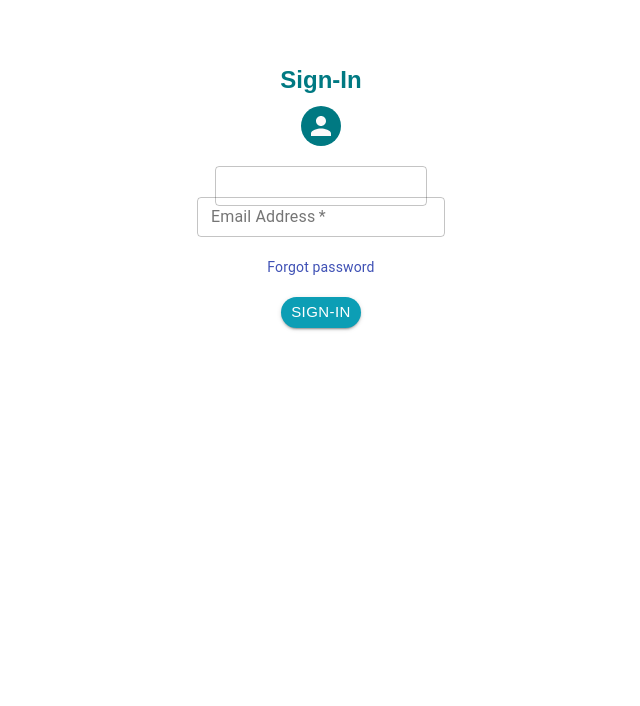
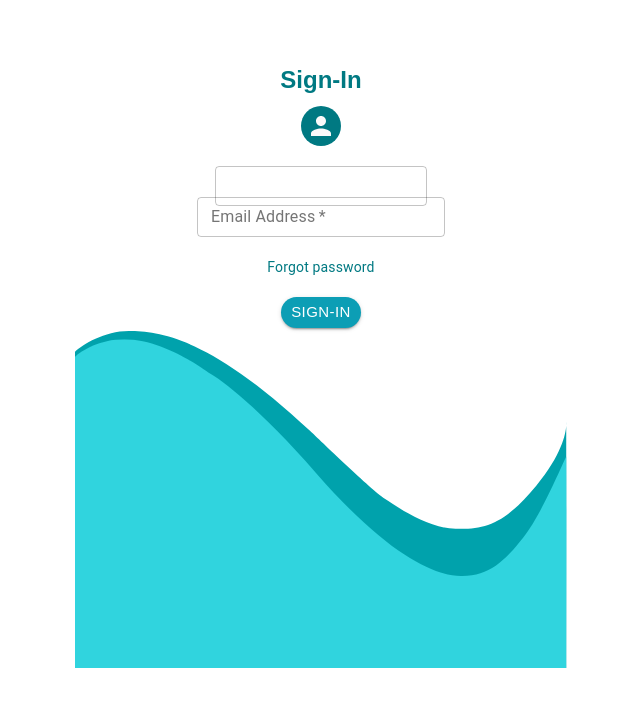
Before and after one commit to Igor-Orescanin/final_project, a React (Create React App) app in the folder client/: page / in a window 1280 px wide. Shown: the top 706 px of the page, without its empty margins (319-959 px from the left). Built offline with nearby package versions, Linux system fonts and the light colour scheme.

Commit message:
change in the morning day 4

```diff
--- a/client/src/components/SignIn.js
+++ b/client/src/components/SignIn.js
@@ -35,7 +35,7 @@ const SignIn = () => {
 
             {/* <TextField className={classes.textfield} id="outlined-basic" label="Email Address*" variant="outlined" />  */}
             <TextField className={classes.textfield} id="outlined-basic"  variant="outlined" size="small"/>
-             <TextField variant="outlined" required  id="email" label="Email Address" name="email" size="small"  />
+             <TextField variant="outlined" required  id="email" label="Email Address" name="email" size="small"/>
              <Link className={classes.link} href="#" variant="body2">
                  Forgot password
              </Link>
--- a/client/src/components/styles.js
+++ b/client/src/components/styles.js
@@ -24,16 +24,17 @@ export default makeStyles((theme)=>({
     //backgroundColor:'yellow',
     //backgroundImage: `url(${image})`,
     // height:'30px',
-    //height:'100vh',
-    //maxWidth: '100%',
+    height:'100vh',
+    maxWidth: '100%',
     // heigh:'100vh',
     // padding:'0',
-    // backgroundRepeat:'no-repeat',
+     backgroundRepeat:'no-repeat',
     display: 'flex',
     flexDirection: 'column',
     alignItems: 'center',
-    // justifyItems:'center',
-    // backgroundPosition:'bottom',
+     justifyItems:'center',
+     backgroundPosition:'bottom',
+    //  backgroundSize:'cover'
 
   },
 
@@ -50,20 +51,24 @@ export default makeStyles((theme)=>({
     color: "#007982",
     fontSize:'24px',
     fontWeight:'bold',
+
   },
+
 
   link:{
     paddingTop:'20px',
     paddingBottom:'20px',
+    color:"#007982",
   },
    backgr:{
-    heigh:'100px',
-      backgroundColor:'yellow',
-      //backgroundImage: `url(${image})`,
+    //heigh:'100px',
+      //backgroundColor:'yellow',
+      backgroundImage: `url(${image})`,
       // height:'30px',
-      //height:'100vh',
-      //maxWidth: '100%',
-      heigh:'100px',
+      height:'340px',
+      minWidth: '580px',
+      //heigh:'200px',
+      //width:'300px',
       padding:'0',
       backgroundRepeat:'no-repeat',
       display: 'flex',
```
